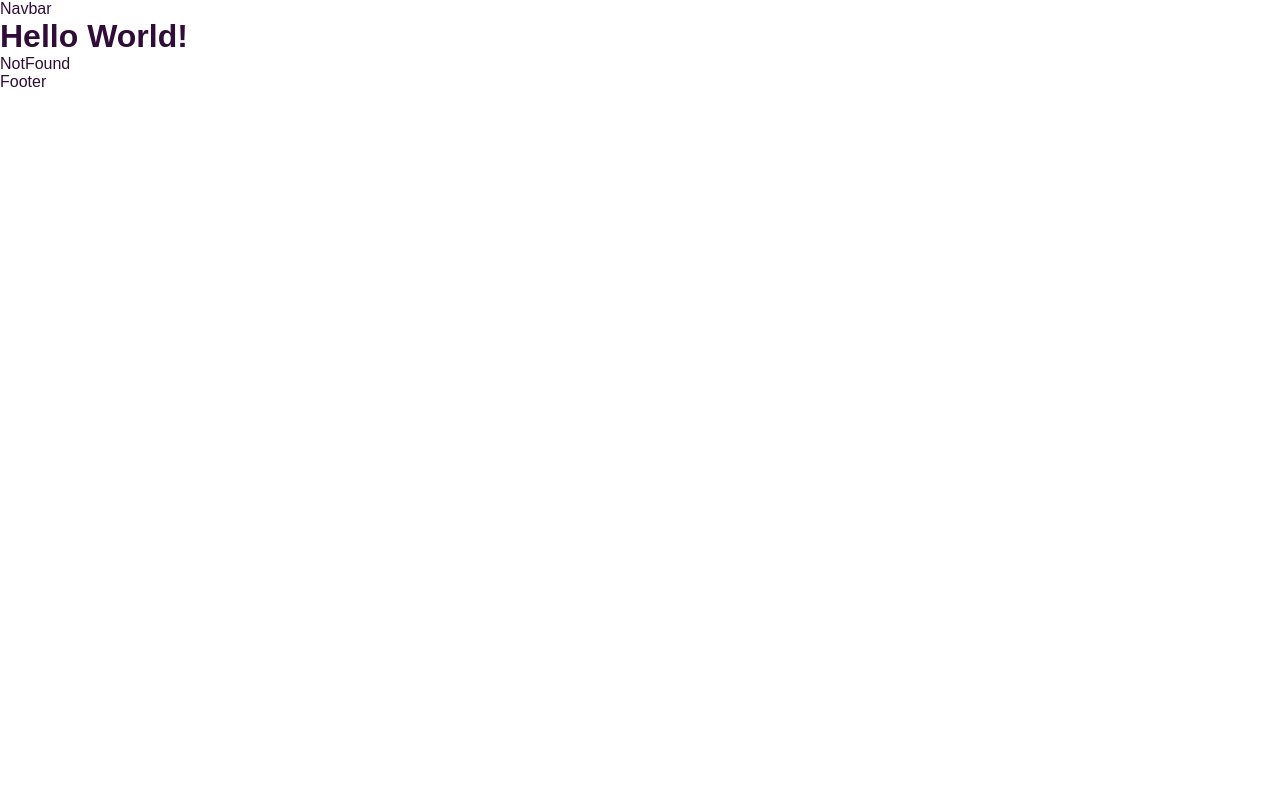
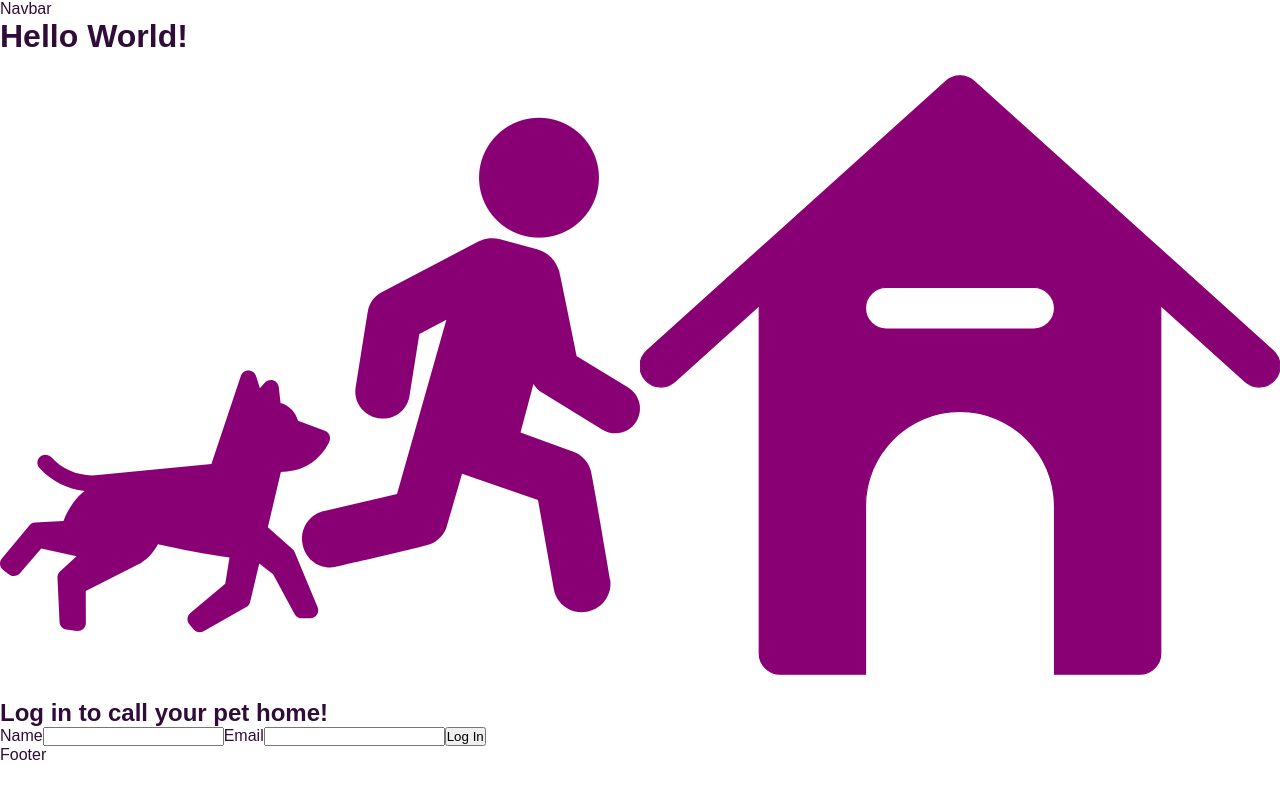
Before and after one commit to ZeaZuniga/fetch-challenge-zuniga, a React (Create React App) app: page /login in a window 1280 px wide. Built offline with nearby package versions, Linux system fonts and the light colour scheme.

Commit message:
Add tsx to loginPage.

```diff
--- a/src/App.tsx
+++ b/src/App.tsx
@@ -4,6 +4,7 @@ import Homepage from "./pages/Homepage/Homepage";
 import NotFound from "./pages/NotFound/NotFound";
 import Navbar from "./components/Navbar/Navbar";
 import Footer from "./components/Footer/Footer";
+import Loginpage from "./pages/LoginPage/Loginpage";
 
 function App() {
   return (
@@ -12,7 +13,8 @@ function App() {
         <Navbar />
         <h1>Hello World!</h1>
         <Routes>
-          <Route path="/" element={<Homepage />} />
+          <Route index path="/" element={<Homepage />} />
+          <Route index path="/login" element={<Loginpage />} />
           <Route path="*" element={<NotFound />} />
         </Routes>
         <Footer />
--- /dev/null
+++ b/src/pages/LoginPage/Loginpage.scss
@@ -0,0 +1 @@
+@use "../../styles/partials/variables" as *;
--- /dev/null
+++ b/src/pages/LoginPage/Loginpage.tsx
@@ -0,0 +1,29 @@
+import "./Loginpage.scss";
+import dogRun from "../../assets/icons/dogRunningPurple.png";
+import home from "../../assets/icons/housePurple.png";
+
+export default function Loginpage() {
+  return (
+    <div className="loginPage">
+      <section className="loginPage__visual">
+        <img
+          src={dogRun}
+          alt="A minimalist style dog running home."
+          className="loginPage__dog"
+        />
+        <img src={home} alt="A dog house." className="loginPage__home" />
+      </section>
+      <form
+        onSubmit={() => console.log("The form submitted!")}
+        className="loginPage__loginForm"
+      >
+        <h2 className="loginForm__header">Log in to call your pet home!</h2>
+        <label htmlFor="fetchName">Name</label>
+        <input className="loginForm__input" id="fetchName" type="text" />
+        <label htmlFor="fetchEmail">Email</label>
+        <input className="loginForm__input" id="fetchEmail" type="text" />
+        <input type="submit" value="Log In" />
+      </form>
+    </div>
+  );
+}
--- /dev/null
+++ b/src/react-app-env.d.ts
@@ -0,0 +1,5 @@
+/// <reference types="react-scripts" />
+declare module "*.png";
+declare module "*.svg";
+declare module "*.jpeg";
+declare module "*.jpg";
```
Also changed, not shown: src/assets/icons/dogRunningPurple.png (added), src/assets/icons/housePurple.png (added).
